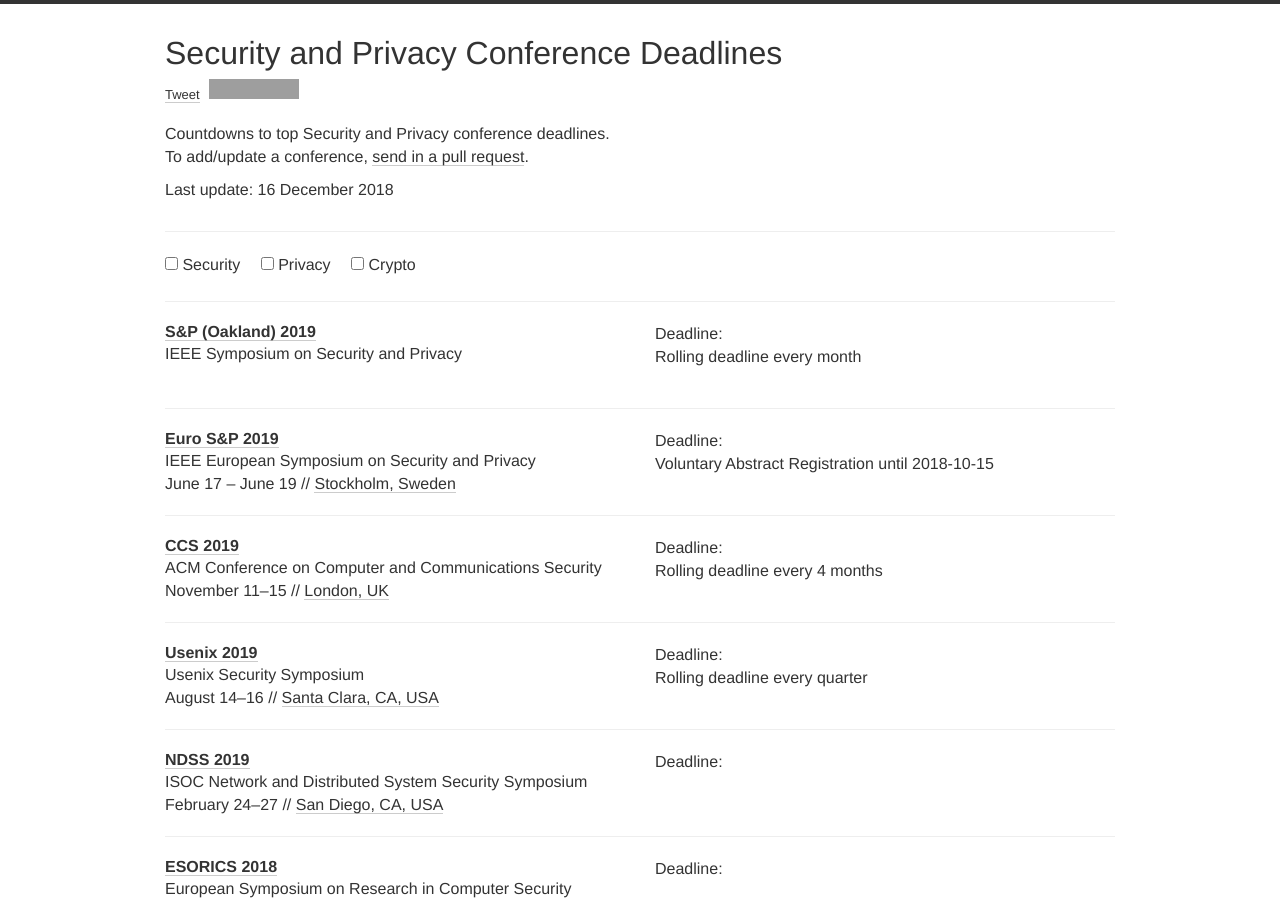
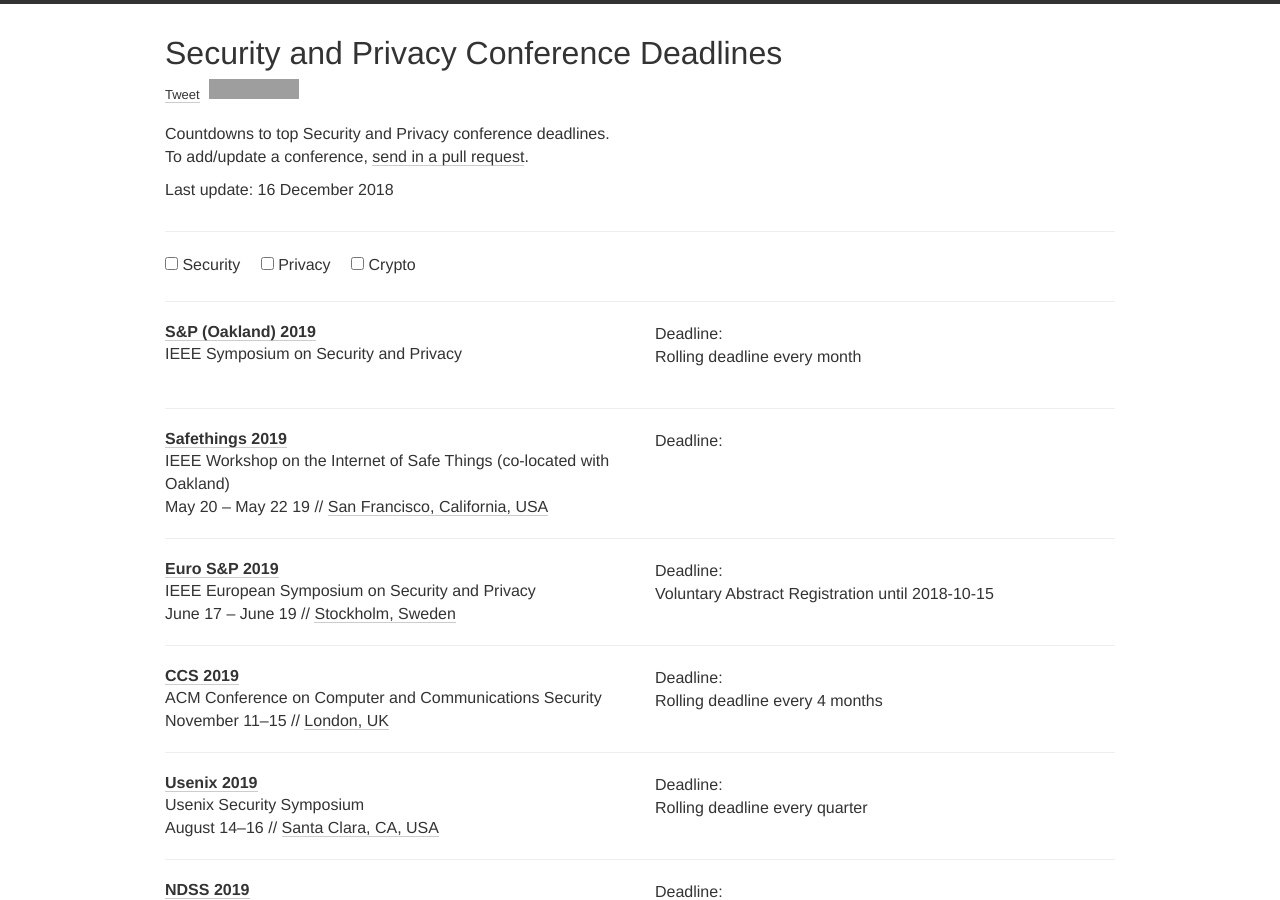
Before and after one commit to sec-deadlines/sec-deadlines.github.io, a Jekyll site: the page built from index.html, in a window 1280 px wide and 900 px high. Built offline with Jekyll 4.4.1, drawn with Linux system fonts in a browser that asks for light colours; nearby versions of some CDN libraries; comment, search, counter and statistics services are not loaded; grey boxes are pictures that could not be loaded.

Commit message:
Update conferences.yml

```diff
--- a/_data/conferences.yml
+++ b/_data/conferences.yml
@@ -1,7 +1,6 @@
 ---
 
 # Security and Privacy
-
 - name: S&P (Oakland)
   year: 2019
   description: IEEE Symposium on Security and Privacy
@@ -9,6 +8,15 @@
   deadline: "%y-%m-01 15:00"
   timezone: Etc/GMT+7
   comment: Rolling deadline every month
+  tags: [SEC, PRIV]
+
+- name: Safethings
+  year: 2019
+  description: IEEE Workshop on the Internet of Safe Things (co-located with Oakland)
+  link: https://www.ieee-security.org/TC/SPW2019/SafeThings/
+  deadline: "2019-01-23 23:59"
+  date: "May 20 - May 22 19"
+  place: San Francisco, California, USA
   tags: [SEC, PRIV]
 
 - name: Euro S&P
```
